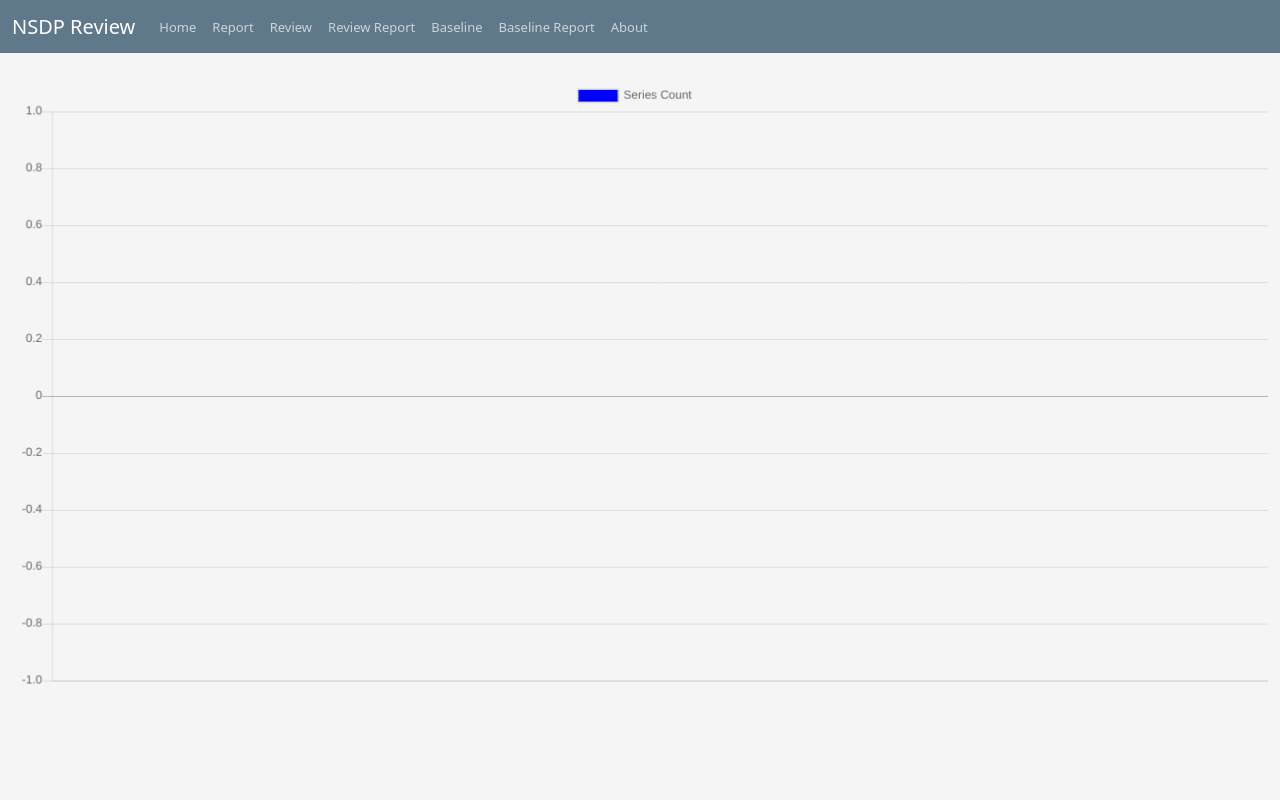
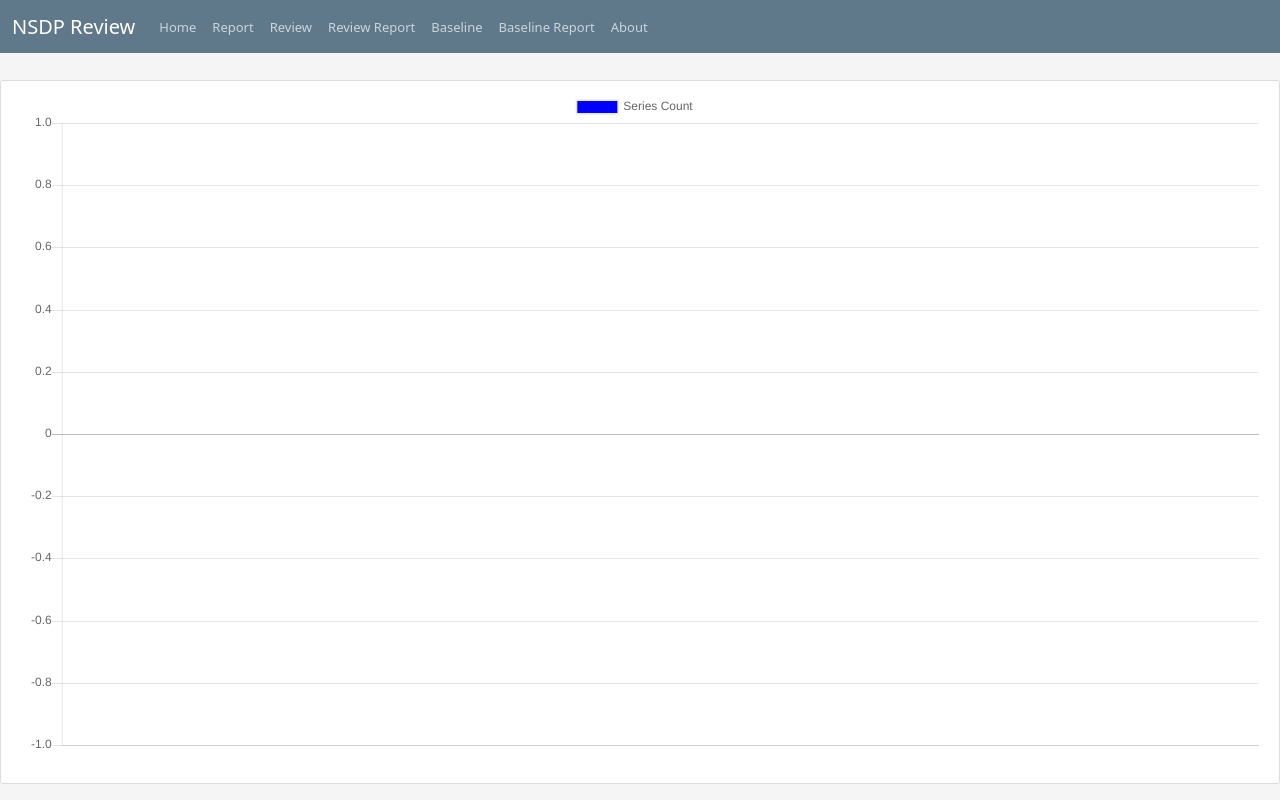
Before and after one commit to aboddie/GlobalDataCommons, a Flask app: page /pat in a window 1280 px wide. Run offline with Flask 2, Linux system fonts and the light colour scheme; data that the repository does not hold is empty.

Commit message:
Fix example chart height

```diff
--- a/globaldatacommons/templates/pat.html
+++ b/globaldatacommons/templates/pat.html
@@ -6,7 +6,9 @@
 
 {% block bodycontent %}
 	<!-- chart canvas element -->
-	<canvas id="myChart"></canvas>
+    <div class="content-section">
+	    <canvas id="myChart"></canvas>
+    </div>
     <script>
 	// get chart canvas
 	var ctx = document.getElementById("myChart").getContext("2d");
@@ -25,6 +27,7 @@
       options: {
         scaleShowValues: true,
         responsive: true,
+        maintainAspectRatio: false,
         scales: {
             xAxes: [{
             ticks: {
```
